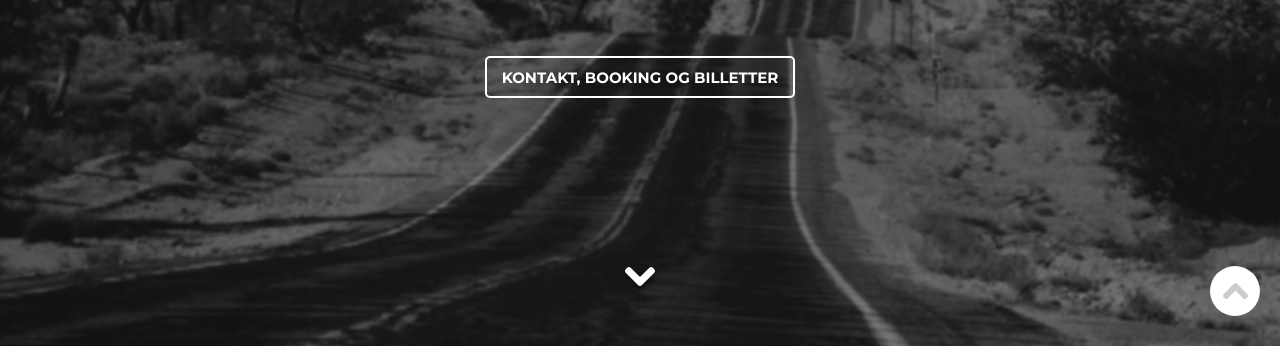
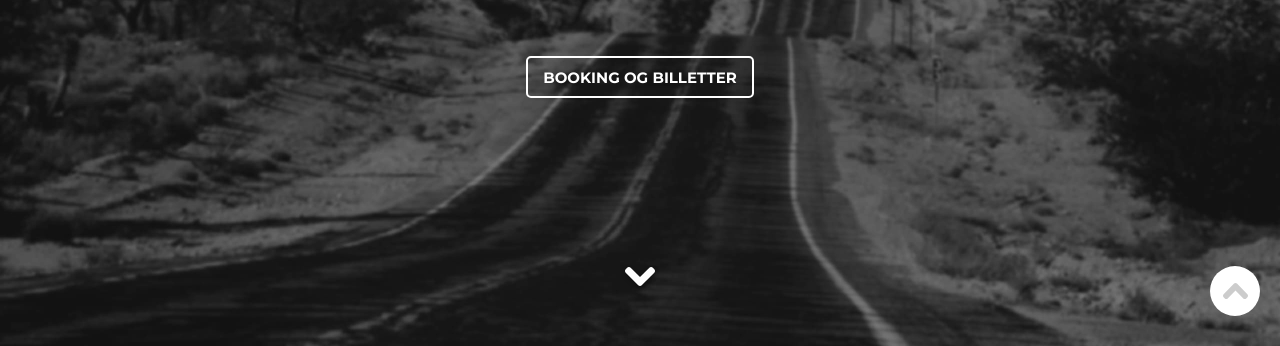
Before and after one commit to isakhauge/website_toldyou, a plain HTML site: page index.html in a window 1280 px wide. Shown: the part 454-800 px from the top of the page. Drawn offline with Linux system fonts and the light colour scheme; grey boxes are pictures that could not be loaded.

```diff
--- a/index.html
+++ b/index.html
@@ -63,7 +63,7 @@
 
             <wz-space wz-height="60"></wz-space>
 
-            <a href="#section-kontakt-booking" wz-btn="style-outline--color-white">Kontakt, booking og billetter</a>
+            <a href="#section-kontakt-booking" wz-btn="style-outline--color-white">Booking og billetter</a>
 
         </div>
 
```
